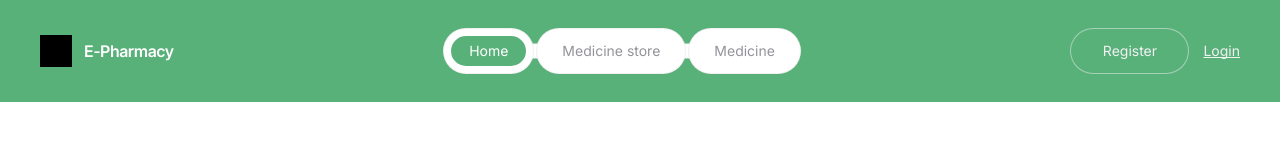
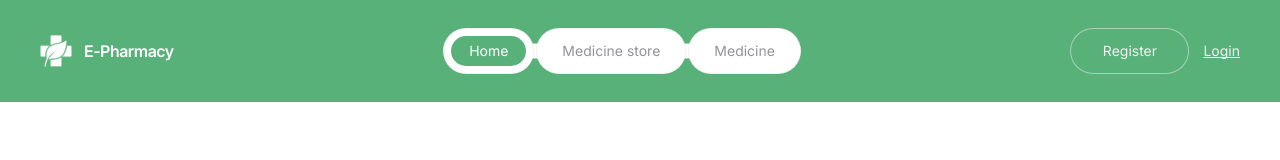
Before and after one commit to olgaferubko/e-pharmacy-frontend, a React (Vite) app: page / in a window 1280 px wide. Shown: the top 160 px of the page. Built offline with nearby package versions, Linux system fonts and the light colour scheme.

Commit message:
correct icons

```diff
--- a/src/components/Header/Header.jsx
+++ b/src/components/Header/Header.jsx
@@ -13,7 +13,7 @@ const Header = ({ isLoggedIn = false, onLogout = () => {} }) => {
 
   const isHome = pathname === "/";
   const bgClass = isHome ? s.headerHome : s.headerDefault;
-  const logoClass = isHome ? s.logoHome : s.logoDefault;
+   const logoSrc = isHome ? "/logo.svg" : "/logo-green.svg";
   const logoTextClass = isHome ? s.logoTextHome : s.logoTextDefault;
   const variant = isHome ? "green" : "white";
   const toggleMenu = () => setIsMenuOpen(v => !v);
@@ -24,9 +24,11 @@ const Header = ({ isLoggedIn = false, onLogout = () => {} }) => {
     <header className={`${s.header} ${bgClass}`}>
       <div className={s.headerContainer}>
         <Link to="/" className={s.logo}>
-          <svg className={`${s.logoIcon} ${logoClass}`}>
-            <use href="/icons.svg#logo" />
-          </svg>
+          <img
+            src={logoSrc}
+            alt="E-Pharmacy"
+            className={s.logoIcon}
+          />
           <span className={`${s.logoText} ${logoTextClass}`}>E-Pharmacy</span>
         </Link>
 
--- a/src/components/Header/Header.module.css
+++ b/src/components/Header/Header.module.css
@@ -24,22 +24,6 @@
     gap: 12px;
 }
 
-.logoIcon {
-    width: 32px;
-    height: 32px;
-}
-
-.logoHome {
-    color: #fff;
-}
-
-.logoDefault {
-    color: #59b17a;
-}
-
-.logoDefault:hover {
-    color: #3f945f;
-}
 
 .logoText {
     font-family: "Inter", sans-serif;
```
Also changed, not shown: public/icons.svg, public/logo-green.svg (added).
